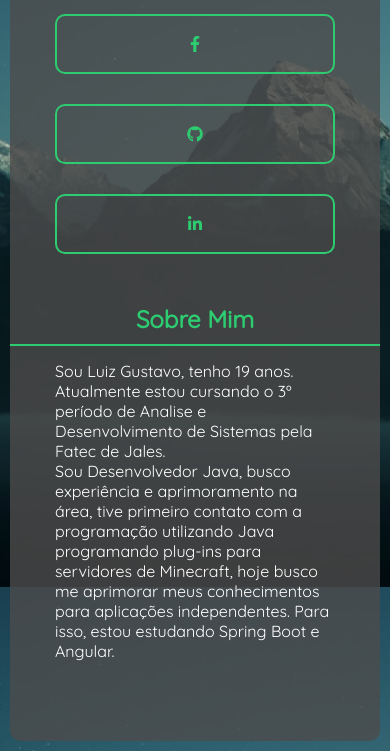
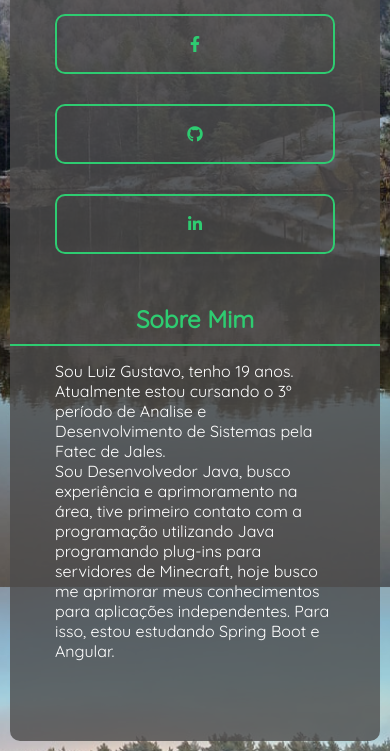
Before and after one commit to luizgcl/luizgcl, a plain HTML site: page index.html in a window 390 px wide. Shown: the part 257-1008 px from the top of the page. Drawn offline with Linux system fonts and the light colour scheme.

Commit message:
Alteração backgroung mobile

```diff
--- a/css/style.css
+++ b/css/style.css
@@ -42,7 +42,7 @@ body{
 
     body {
         width: 100vw;
-        background: url(../img/bg.jpg) no-repeat fixed;
+        background: url(../img/photo.jfif) no-repeat fixed;
         background-size: cover;
     }
 
```
Also changed, not shown: img/70973585_2391512790967571_3471314889295790080_o.jpg (deleted), img/83348749_2644786738973507_1301548688971137024_n.png (deleted), img/img.jpg (deleted), img/love.jpg (deleted).
